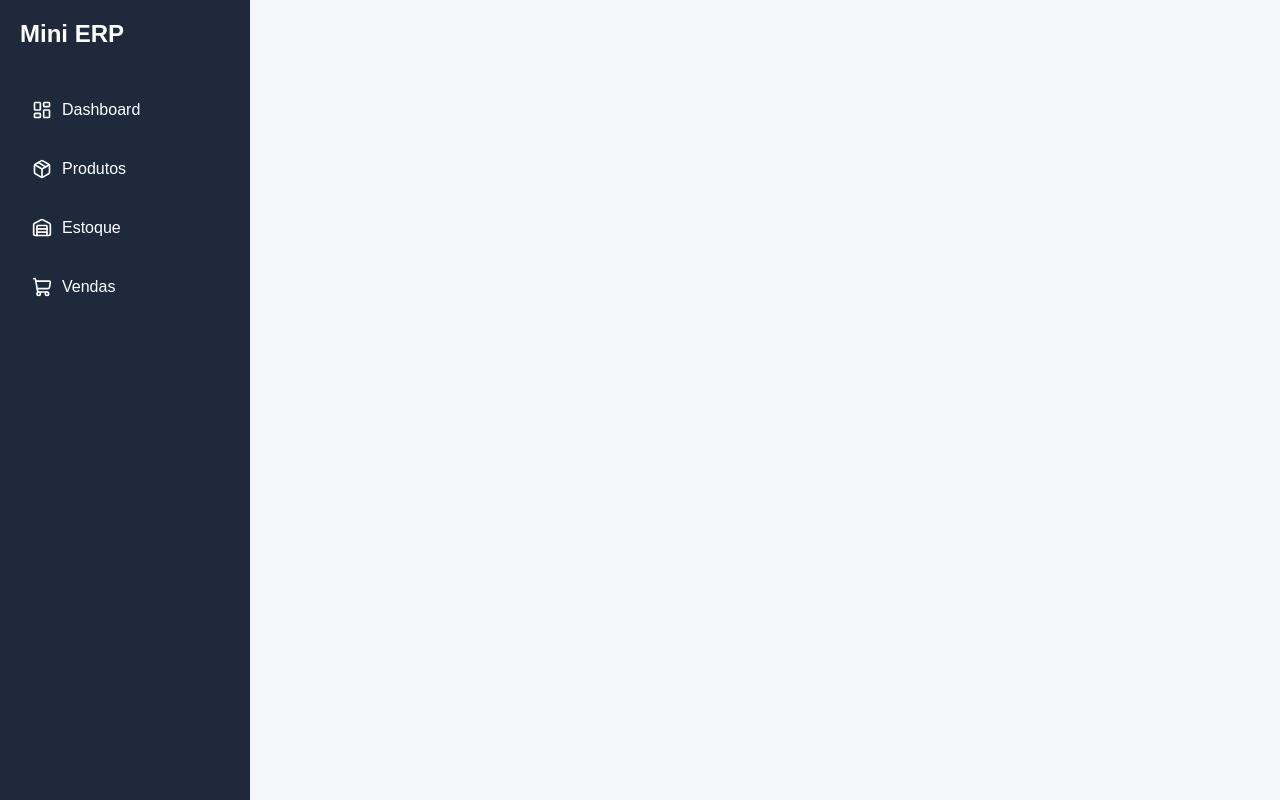
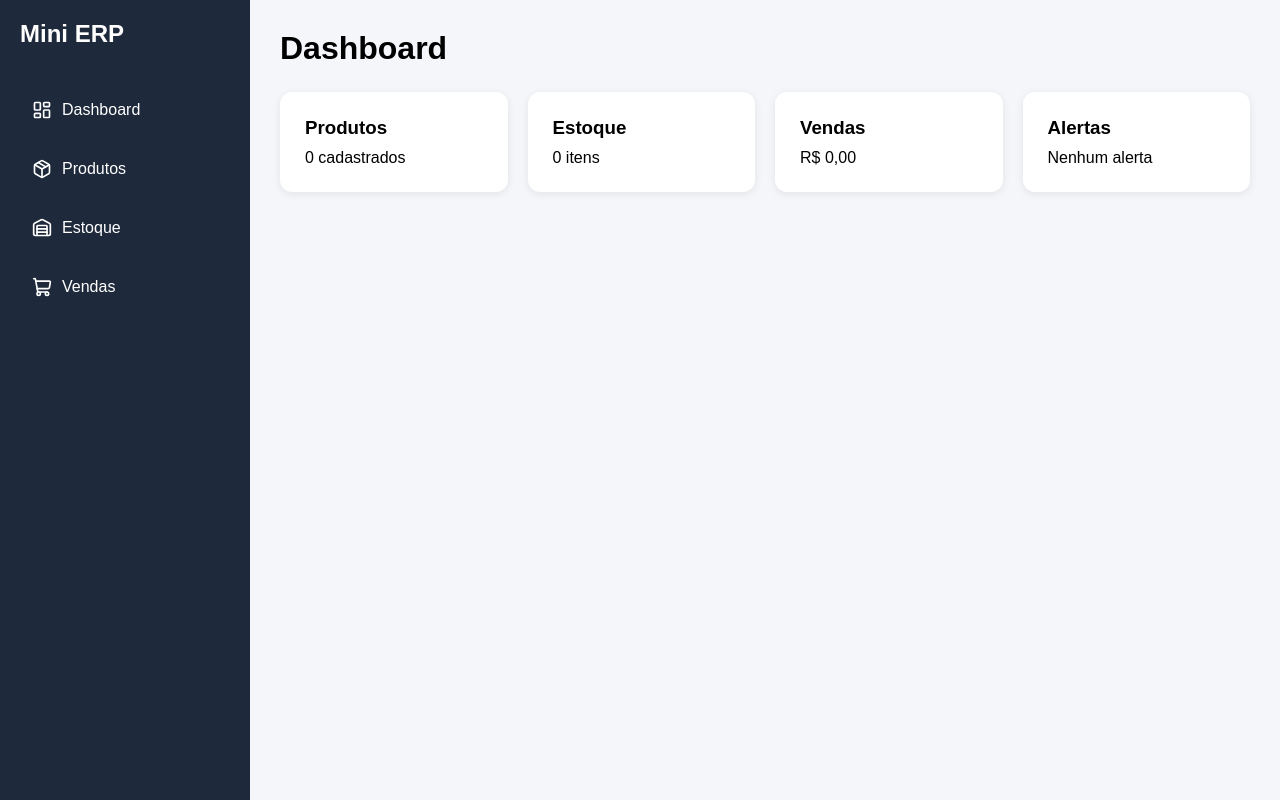
Before and after one commit to deborahtmatos/mini-erp, a React (Vite) app: page / in a window 1280 px wide. Built offline with nearby package versions, Linux system fonts and the light colour scheme.

Commit message:
pages
pages

```diff
--- a/src/App.jsx
+++ b/src/App.jsx
@@ -1,10 +1,40 @@
+import { BrowserRouter, Routes, Route } from "react-router-dom";
+
 import Sidebar from "./components/Sidebar";
+
+import Dashboard from "./pages/Dashboard";
+import Produtos from "./pages/Produtos";
+import Estoque from "./pages/Estoque";
+import Vendas from "./pages/Vendas";
+
 
 function App() {
   return (
-    <div>
-      <Sidebar />
-    </div>
+    <BrowserRouter>
+
+      <div className="app">
+
+        <Sidebar />
+
+        <main className="content">
+
+          <Routes>
+
+            <Route path="/" element={<Dashboard />} />
+
+            <Route path="/produtos" element={<Produtos />} />
+
+            <Route path="/estoque" element={<Estoque />} />
+
+            <Route path="/vendas" element={<Vendas />} />
+
+          </Routes>
+
+        </main>
+
+      </div>
+
+    </BrowserRouter>
   );
 }
 
--- a/src/components/Sidebar.jsx
+++ b/src/components/Sidebar.jsx
@@ -5,31 +5,33 @@ import {
   ShoppingCart
 } from "lucide-react";
 
+import { Link } from "react-router-dom";
+
 function Sidebar() {
   return (
     <aside className="sidebar">
       <h1 className="logo">Mini ERP</h1>
 
       <nav>
-        <a href="#">
+        <Link to="/">
           <LayoutDashboard size={20} />
           Dashboard
-        </a>
+        </Link>
 
-        <a href="#">
+        <Link to="/produtos">
           <Package size={20} />
           Produtos
-        </a>
+        </Link>
 
-        <a href="#">
+        <Link to="/estoque">
           <Warehouse size={20} />
           Estoque
-        </a>
+        </Link>
 
-        <a href="#">
+        <Link to="/vendas">
           <ShoppingCart size={20} />
           Vendas
-        </a>
+        </Link>
       </nav>
     </aside>
   );
--- a/src/index.css
+++ b/src/index.css
@@ -41,3 +41,33 @@ body {
 .sidebar a:hover {
   background: #334155;
 }
+
+.app {
+  display: flex;
+}
+
+.content {
+  flex: 1;
+  padding: 30px;
+}
+
+.dashboard h1 {
+  margin-bottom: 25px;
+}
+
+.cards {
+  display: grid;
+  grid-template-columns: repeat(4, 1fr);
+  gap: 20px;
+}
+
+.card {
+  background: white;
+  padding: 25px;
+  border-radius: 12px;
+  box-shadow: 0 2px 8px rgba(0,0,0,0.08);
+}
+
+.card h3 {
+  margin-bottom: 10px;
+}
--- /dev/null
+++ b/src/pages/Dashboard.jsx
@@ -0,0 +1,31 @@
+function Dashboard() {
+  return (
+    <div className="dashboard">
+      <h1>Dashboard</h1>
+
+      <div className="cards">
+        <div className="card">
+          <h3>Produtos</h3>
+          <p>0 cadastrados</p>
+        </div>
+
+        <div className="card">
+          <h3>Estoque</h3>
+          <p>0 itens</p>
+        </div>
+
+        <div className="card">
+          <h3>Vendas</h3>
+          <p>R$ 0,00</p>
+        </div>
+
+        <div className="card">
+          <h3>Alertas</h3>
+          <p>Nenhum alerta</p>
+        </div>
+      </div>
+    </div>
+  );
+}
+
+export default Dashboard;
--- /dev/null
+++ b/src/pages/Estoque.jsx
@@ -0,0 +1,10 @@
+function Estoque() {
+  return (
+    <div>
+      <h1>Estoque</h1>
+      <p>Controle de estoque</p>
+    </div>
+  );
+}
+
+export default Estoque;
--- /dev/null
+++ b/src/pages/Produtos.jsx
@@ -0,0 +1,10 @@
+function Produtos() {
+  return (
+    <div>
+      <h1>Produtos</h1>
+      <p>Cadastro de produtos</p>
+    </div>
+  );
+}
+
+export default Produtos;
--- /dev/null
+++ b/src/pages/Vendas.jsx
@@ -0,0 +1,10 @@
+function Vendas() {
+  return (
+    <div>
+      <h1>Vendas</h1>
+      <p>Registro de vendas</p>
+    </div>
+  );
+}
+
+export default Vendas;
```
